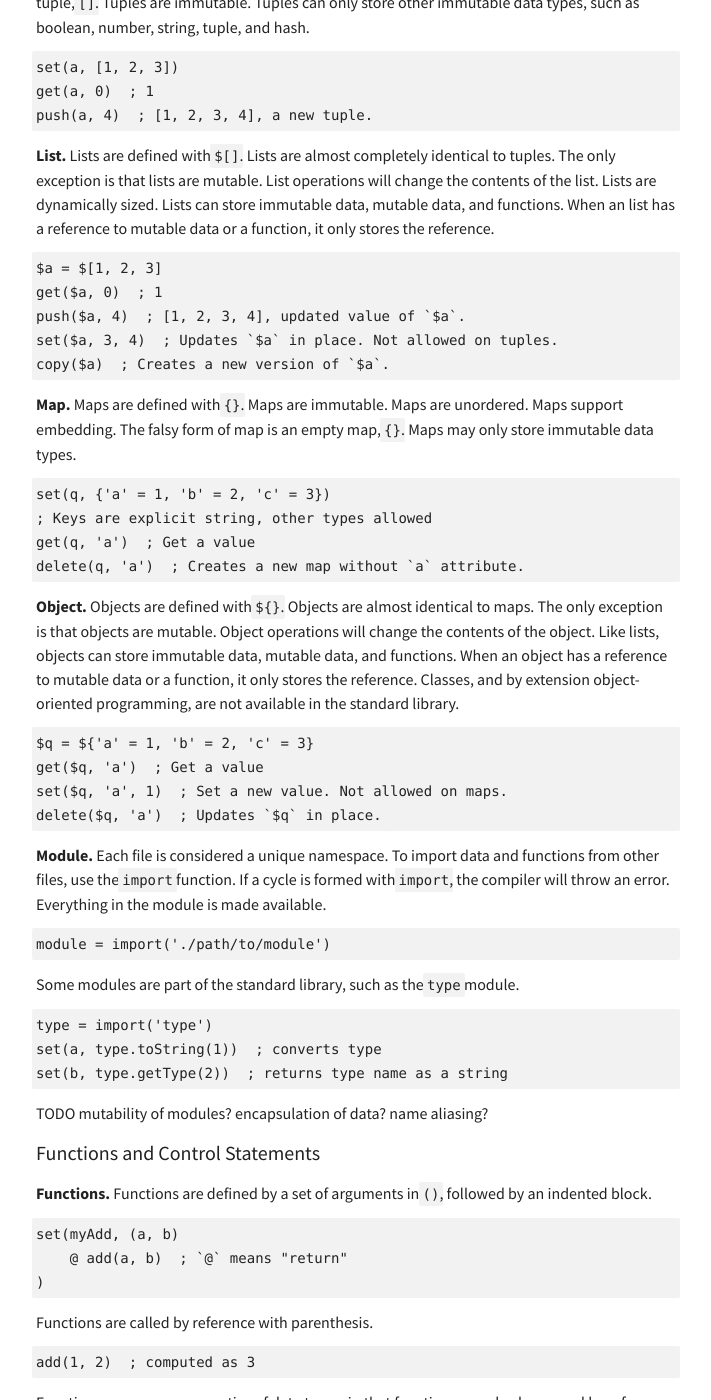
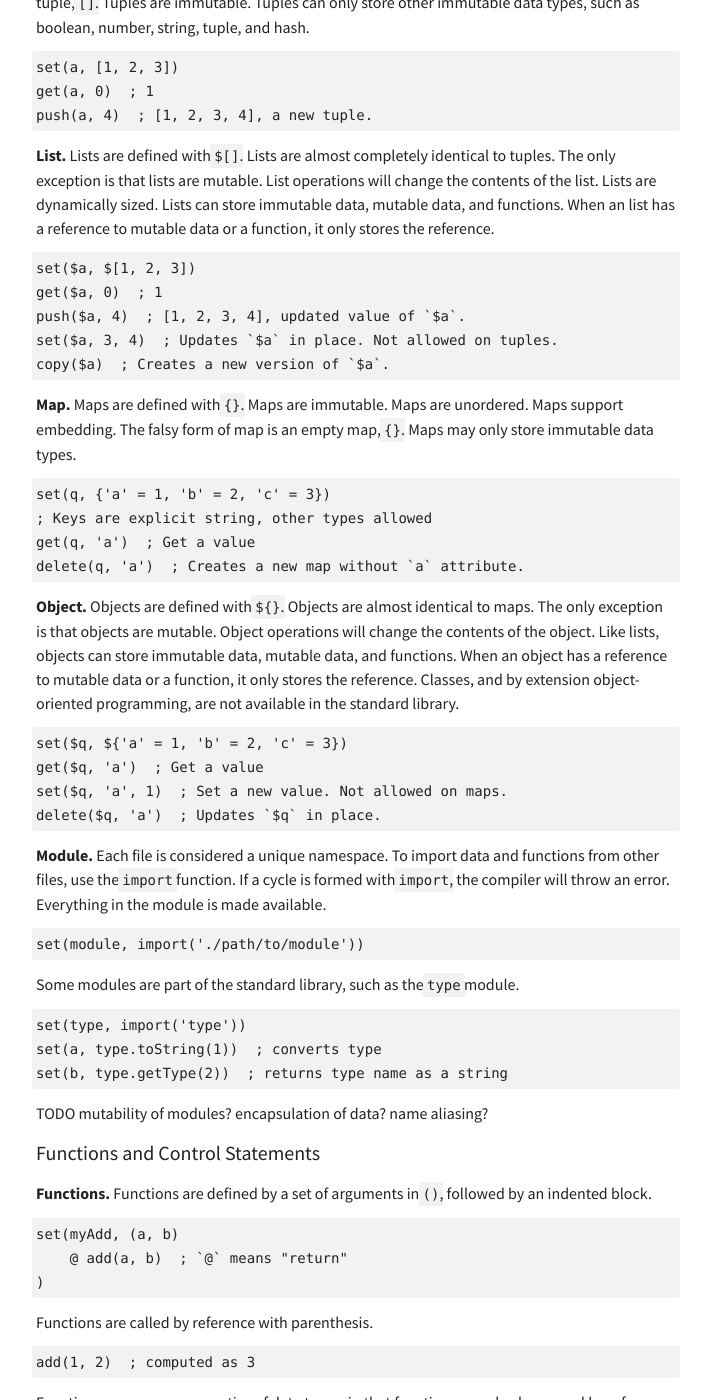
Before and after one commit to heiskr/heiskr.github.io, a Jekyll site: the page built from _posts/2014-06-24-garden.md, in a window 1280 px wide and 1400 px high, scrolled down 3175 px. Shown: the whole window, without its empty margins (284-995 px from the left). Built offline with Jekyll 4.4.1, drawn with Linux system fonts in a browser that asks for light colours; nearby versions of some CDN libraries; comment, search, counter and statistics services are not loaded; some of the changed text lies outside the part shown.

Commit message:
Update 2014-06-24-garden.md

```diff
--- a/_posts/2014-06-24-garden.md
+++ b/_posts/2014-06-24-garden.md
@@ -118,7 +118,7 @@ Most data types are immutable by default. Data types are cloned when making upda
 
 **List.** Lists are defined with `$[]`. Lists are almost completely identical to tuples. The only exception is that lists are mutable. List operations will change the contents of the list. Lists are dynamically sized. Lists can store immutable data, mutable data, and functions. When an list has a reference to mutable data or a function, it only stores the reference.
 
-    $a = $[1, 2, 3]
+    set($a, $[1, 2, 3])
     get($a, 0)  ; 1
     push($a, 4)  ; [1, 2, 3, 4], updated value of `$a`.
     set($a, 3, 4)  ; Updates `$a` in place. Not allowed on tuples.
@@ -133,18 +133,18 @@ Most data types are immutable by default. Data types are cloned when making upda
 
 **Object.** Objects are defined with `${}`. Objects are almost identical to maps. The only exception is that objects are mutable. Object operations will change the contents of the object. Like lists, objects can store immutable data, mutable data, and functions. When an object has a reference to mutable data or a function, it only stores the reference. Classes, and by extension object-oriented programming, are not available in the standard library.
 
-    $q = ${'a' = 1, 'b' = 2, 'c' = 3}
+    set($q, ${'a' = 1, 'b' = 2, 'c' = 3})
     get($q, 'a')  ; Get a value
     set($q, 'a', 1)  ; Set a new value. Not allowed on maps.
     delete($q, 'a')  ; Updates `$q` in place.
 
 **Module.** Each file is considered a unique namespace. To import data and functions from other files, use the `import` function. If a cycle is formed with `import`, the compiler will throw an error. Everything in the module is made available.
 
-    module = import('./path/to/module')
+    set(module, import('./path/to/module'))
 
 Some modules are part of the standard library, such as the `type` module.
 
-    type = import('type')
+    set(type, import('type'))
     set(a, type.toString(1))  ; converts type
     set(b, type.getType(2))  ; returns type name as a string
 
@@ -177,11 +177,12 @@ References to functions which receive or return mutable types should be prefixed
 
 **Conditions.** `if` statements are a very familiar syntax.
 
-    f = (a, b)
+    set(f, (a, b)
         if is(a, b)
             @ true
         else
             @ false
+    )
 
 Conditional blocks are expressions.
 
@@ -294,8 +295,7 @@ To get a feel for what's happening underneath, here's a few examples of things t
 - `.` aliases `get()` and `set()`. This alias interpolates type as number or string.
 - `[]` also aliases `get()` and `set()`. `[]` does not interpolate type.
 - `contains` and `in` are aliases of `in()`.
-
-    TODO examples
+- TODO examples
 
 **Comprehensions.** Comprehensions, borrowed from Python, are more complex aliases that provide convenience for crafting new tuples, lists, maps, and objects from existing data.
 
```
